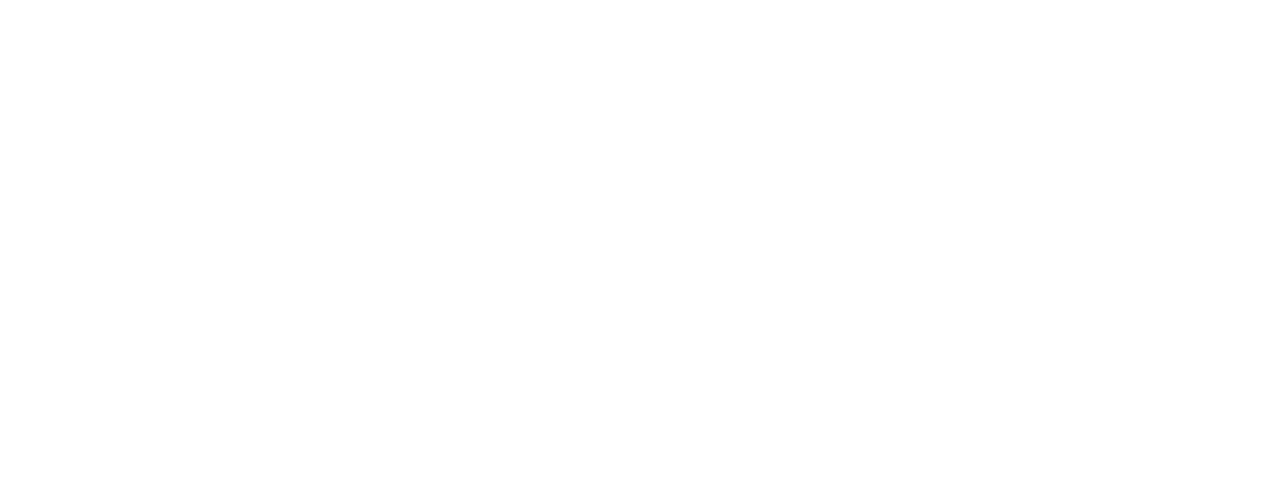
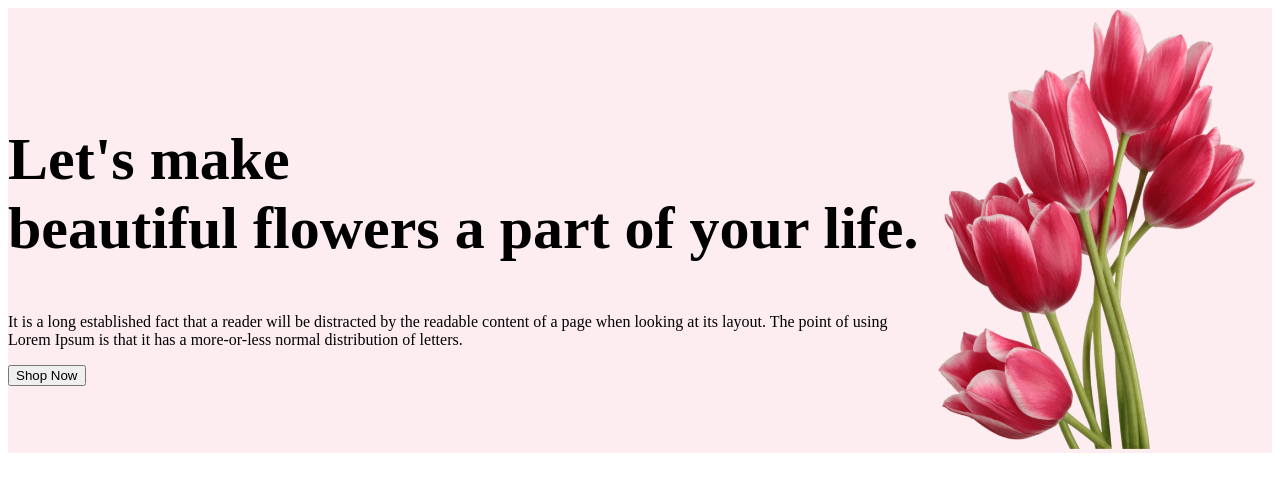
Before and after one commit to tawhid3482/assingment-1, a plain HTML site: page index.html in a window 1280 px wide. Drawn offline with Linux system fonts and the light colour scheme.

Commit message:
header working

```diff
--- a/index.html
+++ b/index.html
@@ -4,8 +4,28 @@
     <meta charset="UTF-8">
     <meta name="viewport" content="width=device-width, initial-scale=1.0">
     <title>Online Flower Shop</title>
+    <link rel="stylesheet" href="style/style.css">
 </head>
 <body>
+    <header>
+        <section>
+            <div class="header-container">
+                <div class="header-container-data">
+                    <h1 class="flower-header">Let's make <br> beautiful flowers a part of your life.</h1>
+                    <p>It is a long established fact that a reader will be distracted by the readable content of a page when looking at its layout. The point of using Lorem Ipsum is that it has a more-or-less normal distribution of letters.</p>
+                    <button>Shop Now</button>
+                </div>
+                <div class="header-container-image">
+                    <img class="header-picture" src="images/pngwing 10.png" alt="">
+                </div>
+            </div>
+        </section>
+    </header>
+    <main>
 
+    </main>
+    <footer>
+
+    </footer>
 </body>
 </html>
--- /dev/null
+++ b/style/style.css
@@ -0,0 +1,20 @@
+* {}
+
+.header-container {
+    display: flex;
+    justify-content: space-between;
+    align-items: center;
+    background: rgba(229, 84, 115, 0.10);
+    color: black;
+
+}
+
+.header-picture {
+    width: 350px;
+}
+
+.flower-header {
+    font-size: 60px;
+    font-weight: 800;
+
+}
```
